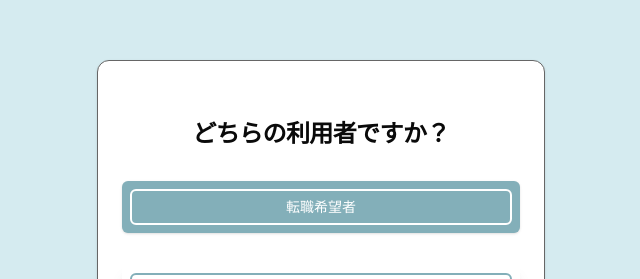
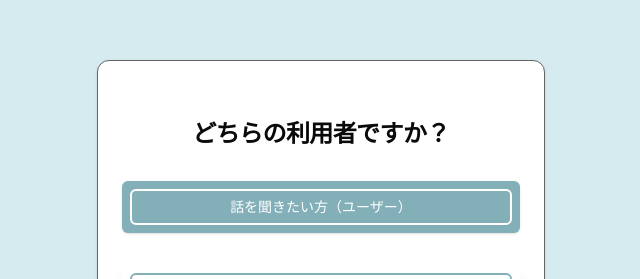
Before and after one commit to ryuhei202/CareerTalk, a Next.js app: page /signin in a window 1280 px wide. Shown: the part 183-462 px from the top of the page, without its empty margins (319-959 px from the left). Built offline with nearby package versions, Linux system fonts and the light colour scheme.

Commit message:
fix 転職希望者を話を聞きたい方（ユーザー）に変更

```diff
--- a/src/app/signin/_components/SignInSwitcher.tsx
+++ b/src/app/signin/_components/SignInSwitcher.tsx
@@ -35,7 +35,7 @@ export const SignInCardSwitcher = ({
                 router.push("/signin?is_employee=false");
               }}
             >
-              転職希望者
+              話を聞きたい方（ユーザー）
             </RoundedPillButton>
             <RoundedPillButton
               variant={"white"}
@@ -55,7 +55,7 @@ export const SignInCardSwitcher = ({
               ハイキャリトークにログイン
             </CardTitle>
             <CardDescription className="text-center">
-              {isEmployee ? "現場社員の方" : "転職希望者の方"}
+              {isEmployee ? "現場社員の方" : "話を聞きたい方（ユーザー）"}
             </CardDescription>
           </CardHeader>
           <CardContent className="space-y-8 flex flex-col items-center">
```
